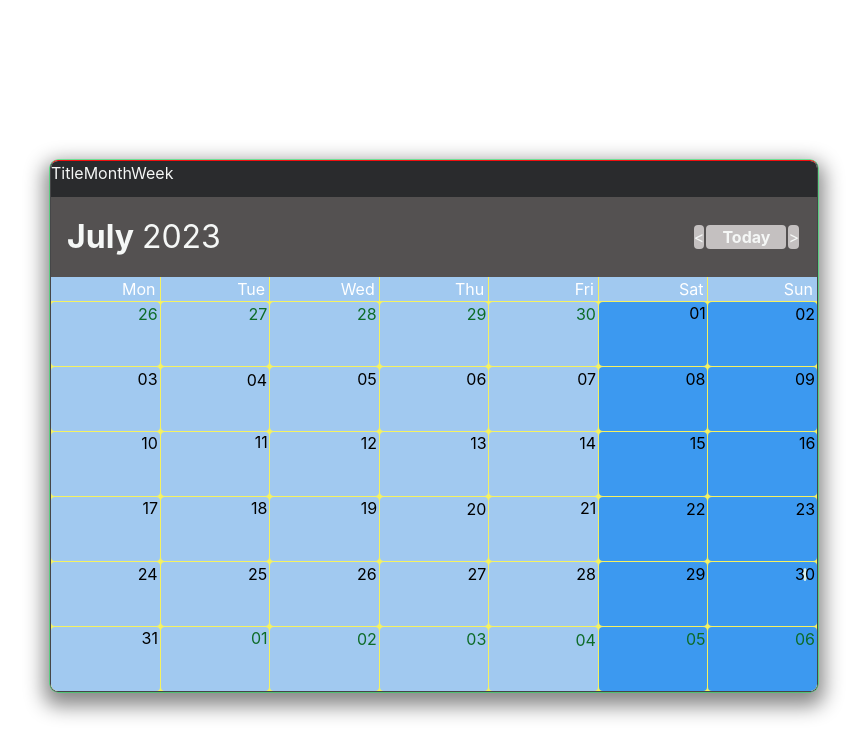
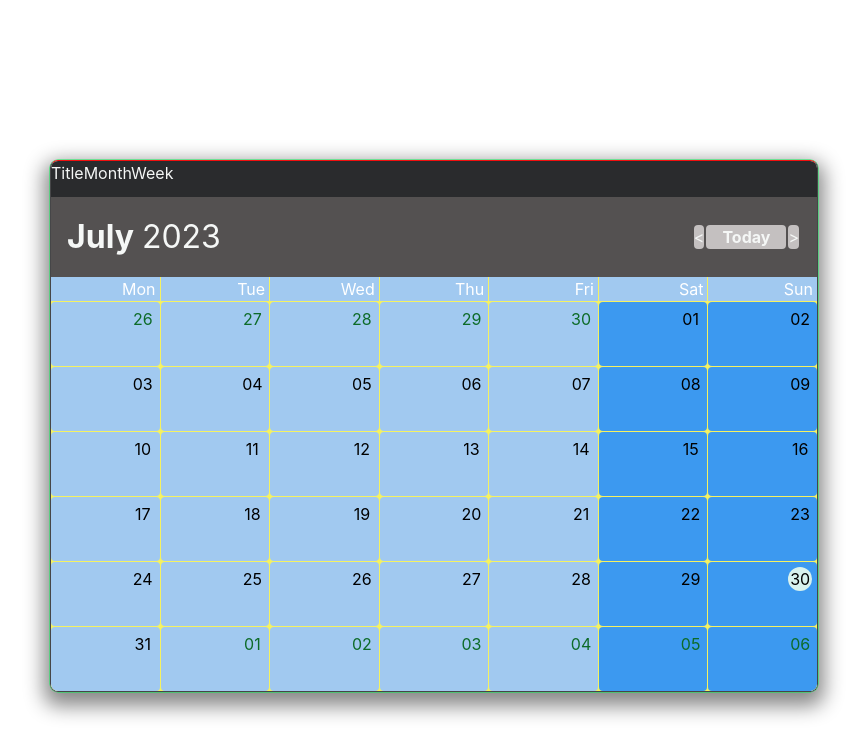
Before and after one commit to Minaht007/my-calendar, a React (Create React App) app: page / in a window 1280 px wide. Shown: the top 756 px of the page, without its empty margins (206-1073 px from the left). Built offline with nearby package versions, Linux system fonts and the light colour scheme; data requests are answered from the project's data file.

Commit message:
repair currant day style

```diff
--- a/src/components/calendar/calendarComponents.jsx
+++ b/src/components/calendar/calendarComponents.jsx
@@ -58,10 +58,9 @@ const CalendarComponents = () => {
   };
 
   return (
+    <Router>
+      <div className="base:max-w-full md:max-w[900px] lg:m=w=[1100px] desk:m-w-[1400px] desk2k:m-w-[200px]">
         <ShadowWrapper>
-      <Router>
-        <div className="w-full h-full flex-col">
-          <div className="base:max-w-full md:max-w[900px] lg:m=w=[1100px] desk:m-w-[1400px] desk2k:m-w-[200px]">
           <CalendarHeader />
           <PeriodMonitor
             month={currentMonth.toLocaleString("en", { month: "long" })}
@@ -75,10 +74,9 @@ const CalendarComponents = () => {
             <Route path="/week" element={<CalendarWeekGrid />} />
           </Routes>
           <TaskList currentMonth={currentMonth} />
-          </div>
+        </ShadowWrapper>
       </div>
     </Router>
-    </ShadowWrapper>
   );
 };
 
--- a/src/components/calendar/calendarGrid/calendarGrids.jsx
+++ b/src/components/calendar/calendarGrid/calendarGrids.jsx
@@ -41,12 +41,12 @@ const RowInCell = styled.div`
 `;
 
 const DayWrapper = styled.div`
-  height: 20%;
-  width: 20%;
+  height: 30%;
+  // width: 20%;
   display: flex;
   align-items: center;
   justify-content: center;
-  margin-right: 50%;
+  margin-right: 20%;
   margin-top: 30%;
 `;
 
@@ -55,8 +55,8 @@ const CurrentDay = styled.div`
   border-radius: 50%;
   justify-content: center;
   align-items: center;
-  height: 100%;
-  width: 100%;
+  height: 24px;
+  width: 24px;
   background-color: ${(props) =>
     props.isCurrentDay ? "#d8f2ee" : "transparent"};
   color: ${(props) => (props.currentMonth ? "#000000" : "#0d6b28")};
```
Lines whose indentation alone changed are shown as unchanged.
